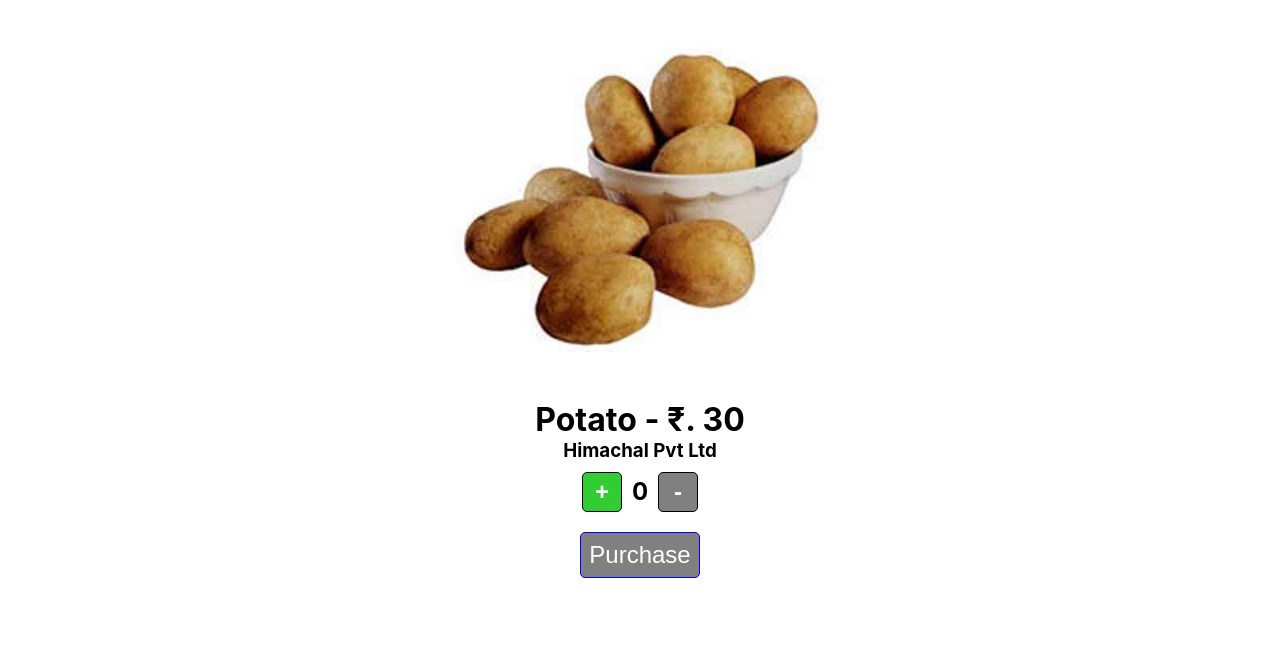
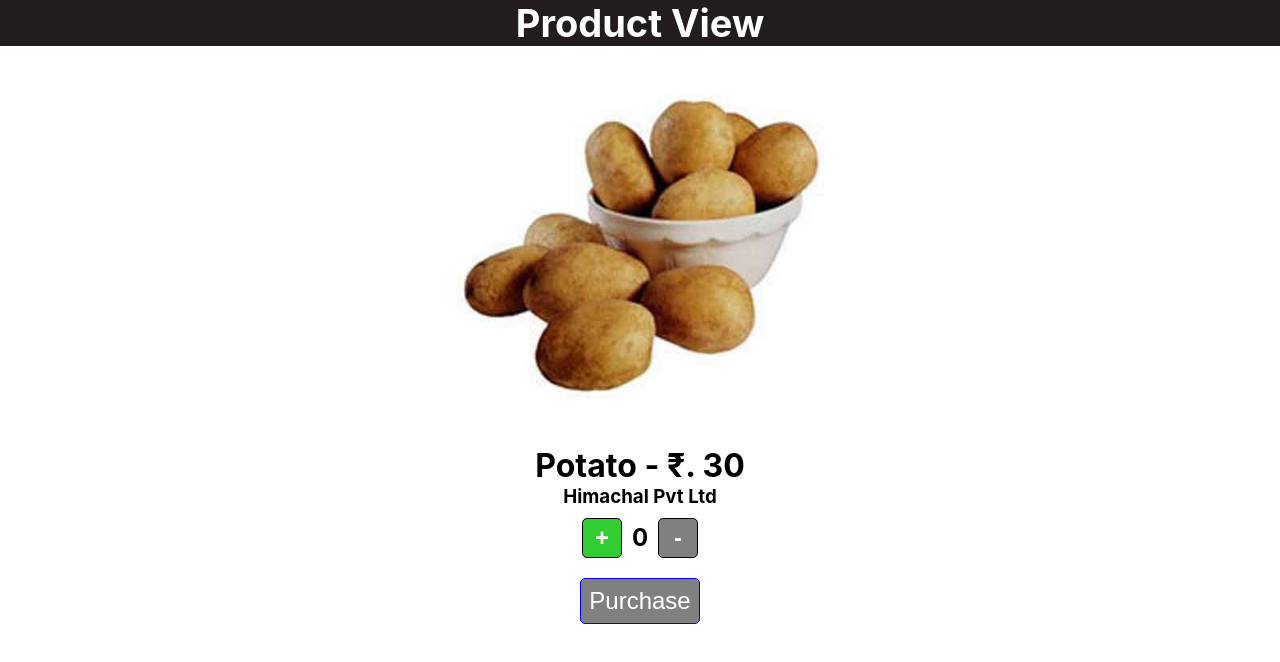
Before and after one commit to aktech27/ecomm-assignment, a React (Create React App) app: page /product/1 in a window 1280 px wide. Shown: the top 662 px of the page. Built offline with nearby package versions, Linux system fonts and the light colour scheme.

Commit message:
UI-Improvement Added Header

```diff
--- /dev/null
+++ b/src/components/Header/Header.css
@@ -0,0 +1,6 @@
+#heading {
+  font-size: 38px;
+  text-align: center;
+  color: white;
+  background-color: rgb(34, 28, 28);
+}
--- /dev/null
+++ b/src/components/Header/Header.jsx
@@ -0,0 +1,7 @@
+import React from "react";
+import "./Header.css";
+const Header = ({ heading }) => {
+  return <h1 id="heading">{heading}</h1>;
+};
+
+export default Header;
--- a/src/screens/Home.js
+++ b/src/screens/Home.js
@@ -2,6 +2,7 @@ import React, { useState } from "react";
 import productList from "../assets/productList.json";
 import ProductCard from "../components/ProductCard/ProductCard";
 import Filter from "../components/Filter/Filter";
+import Header from "../components/Header/Header";
 
 const Home = () => {
   const [products, setProducts] = useState(productList);
@@ -11,6 +12,7 @@ const Home = () => {
   });
   return (
     <>
+      <Header heading="All Products" />
       <Filter setProducts={setProducts} products={products} categories={categories} />
       <div className="product-container">
         {products.map((product) => (
--- a/src/screens/Product.js
+++ b/src/screens/Product.js
@@ -6,6 +6,7 @@ import Banana from "../assets/img/Banana.jpg";
 import Drumstick from "../assets/img/Drumstick.jpg";
 import Orange from "../assets/img/Orange.jpg";
 import Potato from "../assets/img/Potato.jpg";
+import Header from "../components/Header/Header";
 
 const Product = () => {
   const { id } = useParams();
@@ -40,6 +41,8 @@ const Product = () => {
 
   return (
     <div>
+      <Header heading="Product View" />
+
       <Dialog visibility={visibility} setVisibility={setVisibility} product={product} />
       <div className="product-ind">
         <img src={img} alt="Product" height="400" width="400" />
```
